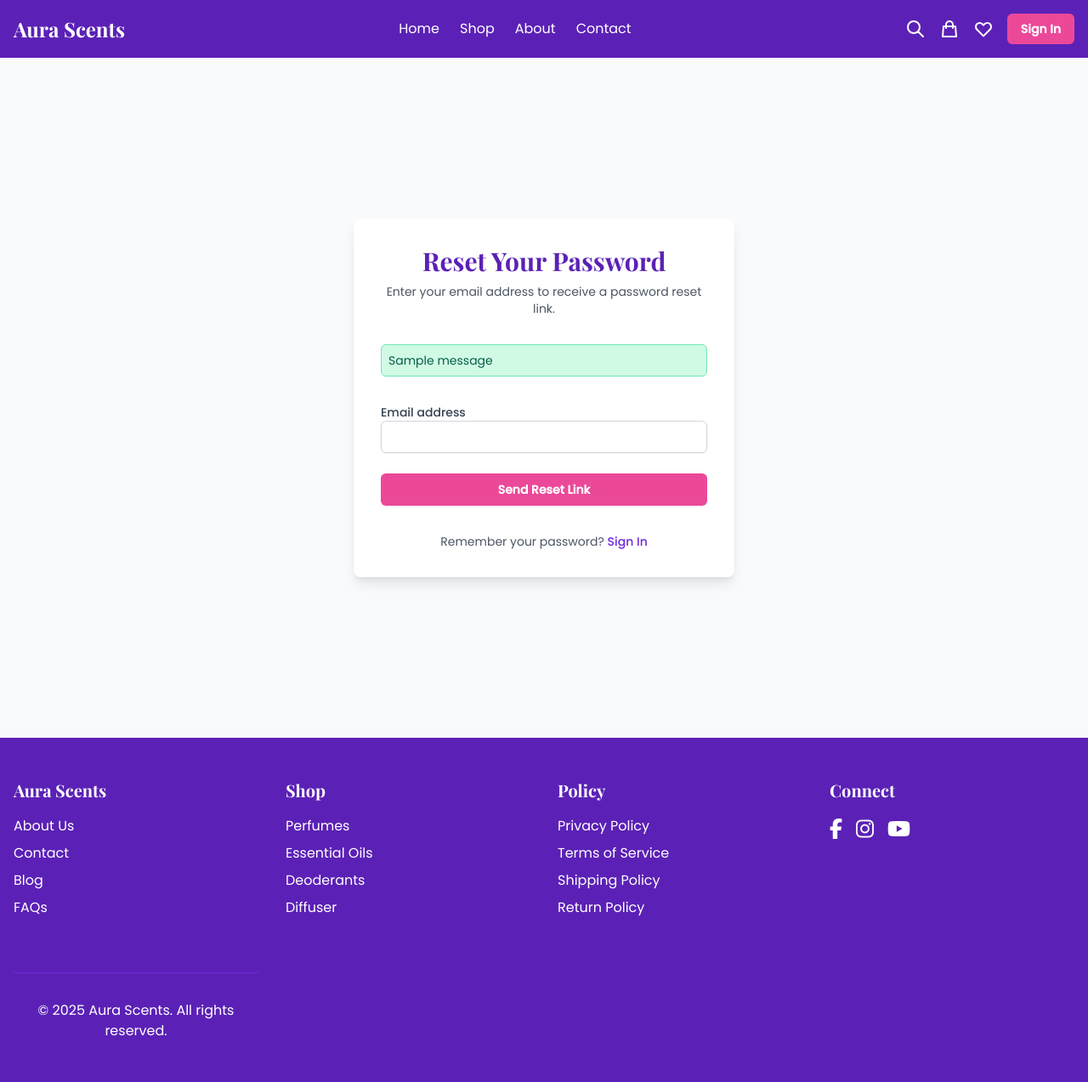
After one commit to ridwanmanayath/aura_scents, a Django app: page /forgot-password/ in a window 1280 px wide. The commit adds this page. Shown: the whole page at 85% size. Run offline with Django 5.2, Linux system fonts and the light colour scheme; tables that the repository leaves empty hold one stand-in row (values such as "Sample post"); one stand-in notice (Sample message) is shown.

Commit message:
Forgot Password Implemented

```diff
--- a/Aura_Scents/store/forms.py
+++ b/Aura_Scents/store/forms.py
@@ -49,6 +49,28 @@ class RegistrationForm(forms.ModelForm):
 class LoginForm(forms.Form):
     email = forms.EmailField()
     password = forms.CharField(widget=forms.PasswordInput)
+
+# Forgot Password Form
+class ForgotPasswordForm(forms.Form):
+    email = forms.EmailField(label="Email", max_length=254)
+
+    def clean_email(self):
+        email = self.cleaned_data.get('email')
+        if not User.objects.filter(email=email).exists():
+            raise forms.ValidationError("No user is associated with this email address.")
+        return email
+
+# New Password Form
+class SetNewPasswordForm(forms.Form):
+    password1 = forms.CharField(widget=forms.PasswordInput, label="New Password")
+    password2 = forms.CharField(widget=forms.PasswordInput, label="Confirm New Password")
+
+    def clean_password2(self):
+        password1 = self.cleaned_data.get('password1')
+        password2 = self.cleaned_data.get('password2')
+        if password1 and password2 and password1 != password2:
+            raise forms.ValidationError("Passwords do not match")
+        return password2
 
 
 User = get_user_model()
--- /dev/null
+++ b/Aura_Scents/store/templates/store/forgot_password.html
@@ -0,0 +1,63 @@
+{% extends 'store/base.html' %}
+{% load static %}
+{% load form_tags %}
+
+{% block title %}Forgot Password | Aura Scents{% endblock %}
+
+{% block content %}
+<section class="min-h-screen flex items-center justify-center bg-gray-50 py-12 px-4 sm:px-6 lg:px-8">
+    <div class="max-w-md w-full space-y-8 bg-white p-8 rounded-lg shadow-lg">
+        <div class="text-center">
+            <h2 class="text-3xl font-playfair font-bold text-purple-800">Reset Your Password</h2>
+            <p class="mt-2 text-sm text-gray-600">Enter your email address to receive a password reset link.</p>
+        </div>
+
+        <!-- Show Django messages -->
+        {% if messages %}
+        <ul class="mb-4 space-y-2">
+            {% for message in messages %}
+            <li class="p-2 rounded-md text-sm
+                {% if message.tags == 'success' %}
+                    bg-green-100 text-green-800 border border-green-300
+                {% elif message.tags == 'error' %}
+                    bg-red-100 text-red-800 border border-red-300
+                {% else %}
+                    bg-gray-100 text-gray-800 border border-gray-300
+                {% endif %}">
+                {{ message }}
+            </li>
+            {% endfor %}
+        </ul>
+        {% endif %}
+
+        <!-- Forgot Password Form -->
+        <form method="POST" class="mt-8 space-y-6">
+            {% csrf_token %}
+            {% with input_classes="appearance-none rounded-md relative block w-full px-3 py-2 border border-gray-300 placeholder-gray-500 text-gray-900 focus:outline-none focus:ring-purple-500 focus:border-purple-500 sm:text-sm" %}
+            <div class="rounded-md shadow-sm space-y-4">
+                <!-- Email Field -->
+                <div>
+                    <label for="{{ form.email.id_for_label }}" class="block text-sm font-medium text-gray-700">Email address</label>
+                    {{ form.email|add_class:input_classes }}
+                    {% if form.email.errors %}
+                    <p class="text-red-500 text-xs mt-1">{{ form.email.errors.0 }}</p>
+                    {% endif %}
+                </div>
+            </div>
+            {% endwith %}
+
+            <div>
+                <button type="submit"
+                    class="group relative w-full flex justify-center py-2 px-4 border border-transparent text-sm font-semibold rounded-md bg-pink-500 hover:bg-pink-600 text-white">
+                    Send Reset Link
+                </button>
+            </div>
+        </form>
+
+        <p class="mt-6 text-center text-sm text-gray-600">
+            Remember your password?
+            <a href="{% url 'login_page' %}" class="font-medium text-purple-700 hover:text-purple-500">Sign In</a>
+        </p>
+    </div>
+</section>
+{% endblock %}
--- a/Aura_Scents/store/templates/store/login_page.html
+++ b/Aura_Scents/store/templates/store/login_page.html
@@ -60,7 +60,7 @@
 
       <div class="flex items-center justify-between">
         <div class="text-sm">
-          <a href="#" class="font-medium text-purple-700 hover:text-purple-500">Forgot your password?</a>
+          <a href="{% url 'forgot_password' %}" class="font-medium text-purple-700 hover:text-purple-500">Forgot your password?</a>
         </div>
       </div>
 
--- a/Aura_Scents/store/urls.py
+++ b/Aura_Scents/store/urls.py
@@ -13,6 +13,8 @@ urlpatterns = [
     path('register/', views.user_register, name='register_page'),
     path('otp-verify/<int:user_id>/', views.otp_verify, name='otp_verify'),
     path('otp-resend/<int:user_id>/', views.otp_resend, name='otp_resend'),
+    path('forgot-password/', views.forgot_password, name='forgot_password'),
+    path('set-new-password/<uidb64>/<token>/', views.set_new_password, name='set_new_password'),
     path('login/', views.user_login, name='login_page'),
     path('logout/', views.user_logout, name='logout_page'),
 
--- a/Aura_Scents/store/views.py
+++ b/Aura_Scents/store/views.py
@@ -7,7 +7,7 @@ from django.contrib import messages
 
 from django.http import Http404
 
-from .forms import RegistrationForm,LoginForm
+from .forms import *
 from .models import *
 
 import random
@@ -51,6 +51,11 @@ from django.urls import reverse
 from razorpay.errors import SignatureVerificationError
 
 from django.db import transaction
+
+# Forgot Password Import
+from django.contrib.auth.tokens import default_token_generator
+from django.utils.http import urlsafe_base64_encode, urlsafe_base64_decode
+from django.utils.encoding import force_bytes, force_str
 
 
 
@@ -476,6 +481,75 @@ def profile_view(request):
         'user': user,
         'address': address,
     })
+
+
+def forgot_password(request):
+    if request.user.is_authenticated:
+        return redirect('home_page')
+
+    if request.method == 'POST':
+        form = ForgotPasswordForm(request.POST)
+        if form.is_valid():
+            email = form.cleaned_data['email']
+            user = User.objects.get(email=email)
+            # Generate token and uid
+            token = default_token_generator.make_token(user)
+            uid = urlsafe_base64_encode(force_bytes(user.pk))
+            # Create reset URL
+            reset_url = request.build_absolute_uri(
+                reverse('set_new_password', kwargs={'uidb64': uid, 'token': token})
+            )
+            # Send email
+            subject = "Reset Your Password"
+            message = (
+                f"Hi {user.username},\n\n"
+                f"You requested to reset your password. Click the link below to set a new password:\n\n"
+                f"{reset_url}\n\n"
+                f"If you didn't request this, please ignore this email.\n"
+                f"The link is valid for 1 hour."
+            )
+            send_mail(
+                subject,
+                message,
+                settings.DEFAULT_FROM_EMAIL,
+                [user.email],
+                fail_silently=False,
+            )
+            messages.success(request, "A password reset link has been sent to your email.")
+            return redirect('login_page')
+        else:
+            messages.error(request, "Please correct the errors below.")
+    else:
+        form = ForgotPasswordForm()
+
+    return render(request, 'store/forgot_password.html', {'form': form})
+
+def set_new_password(request, uidb64, token):
+    if request.user.is_authenticated:
+        return redirect('home_page')
+
+    try:
+        uid = force_str(urlsafe_base64_decode(uidb64))
+        user = User.objects.get(pk=uid)
+    except (TypeError, ValueError, OverflowError, User.DoesNotExist):
+        user = None
+
+    if user is not None and default_token_generator.check_token(user, token):
+        if request.method == 'POST':
+            form = SetNewPasswordForm(request.POST)
+            if form.is_valid():
+                user.set_password(form.cleaned_data['password1'])
+                user.save()
+                messages.success(request, "Your password has been reset successfully. Please log in.")
+                return redirect('login_page')
+            else:
+                messages.error(request, "Please correct the errors below.")
+        else:
+            form = SetNewPasswordForm()
+        return render(request, 'store/set_new_password.html', {'form': form, 'uidb64': uidb64, 'token': token})
+    else:
+        messages.error(request, "The password reset link is invalid or has expired.")
+        return redirect('forgot_password')
 
 # Edit Profile View - Fixed
 @login_required
```
Also changed, not shown: Aura_Scents/store/templates/store/set_new_password.html (added, +71 -0 lines).
